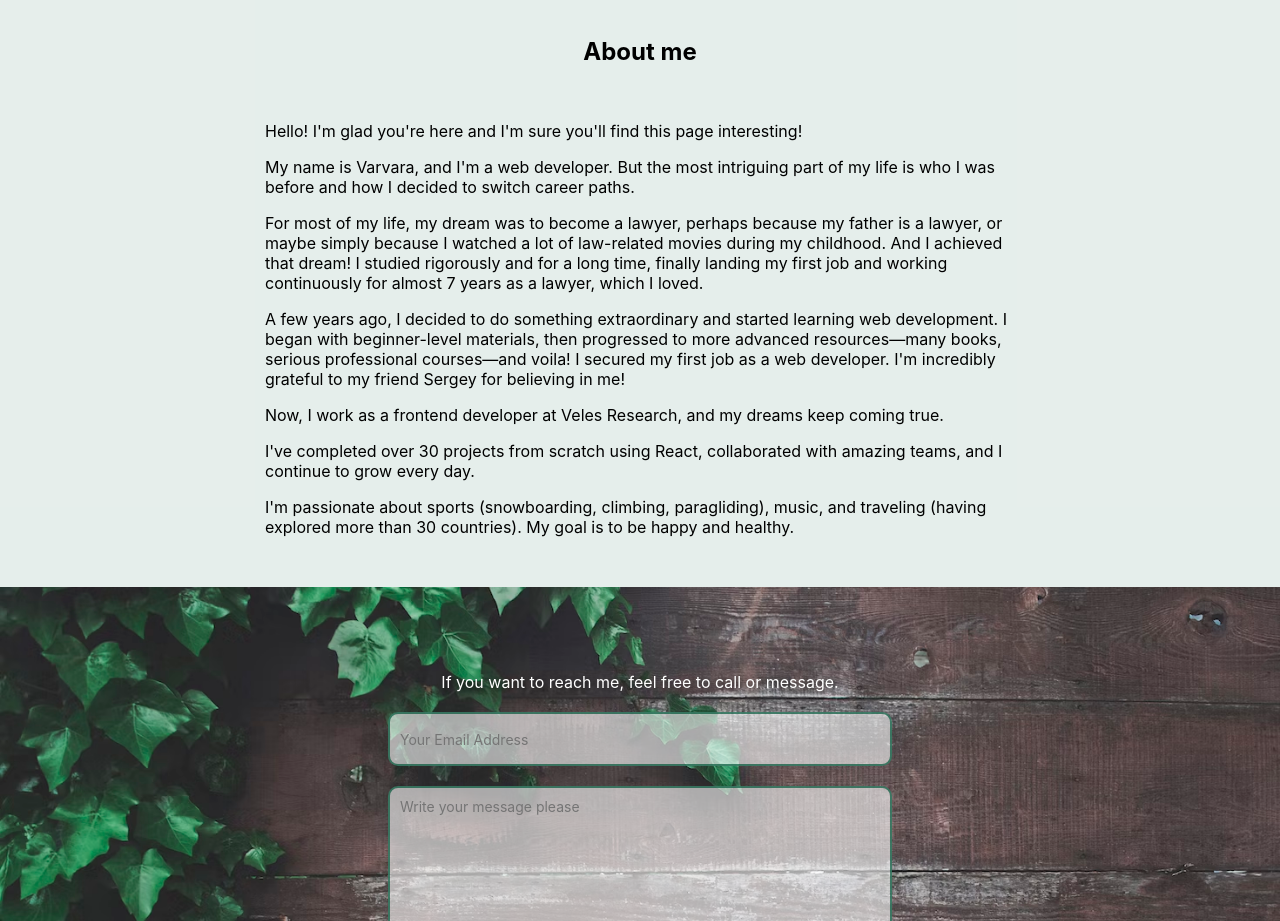
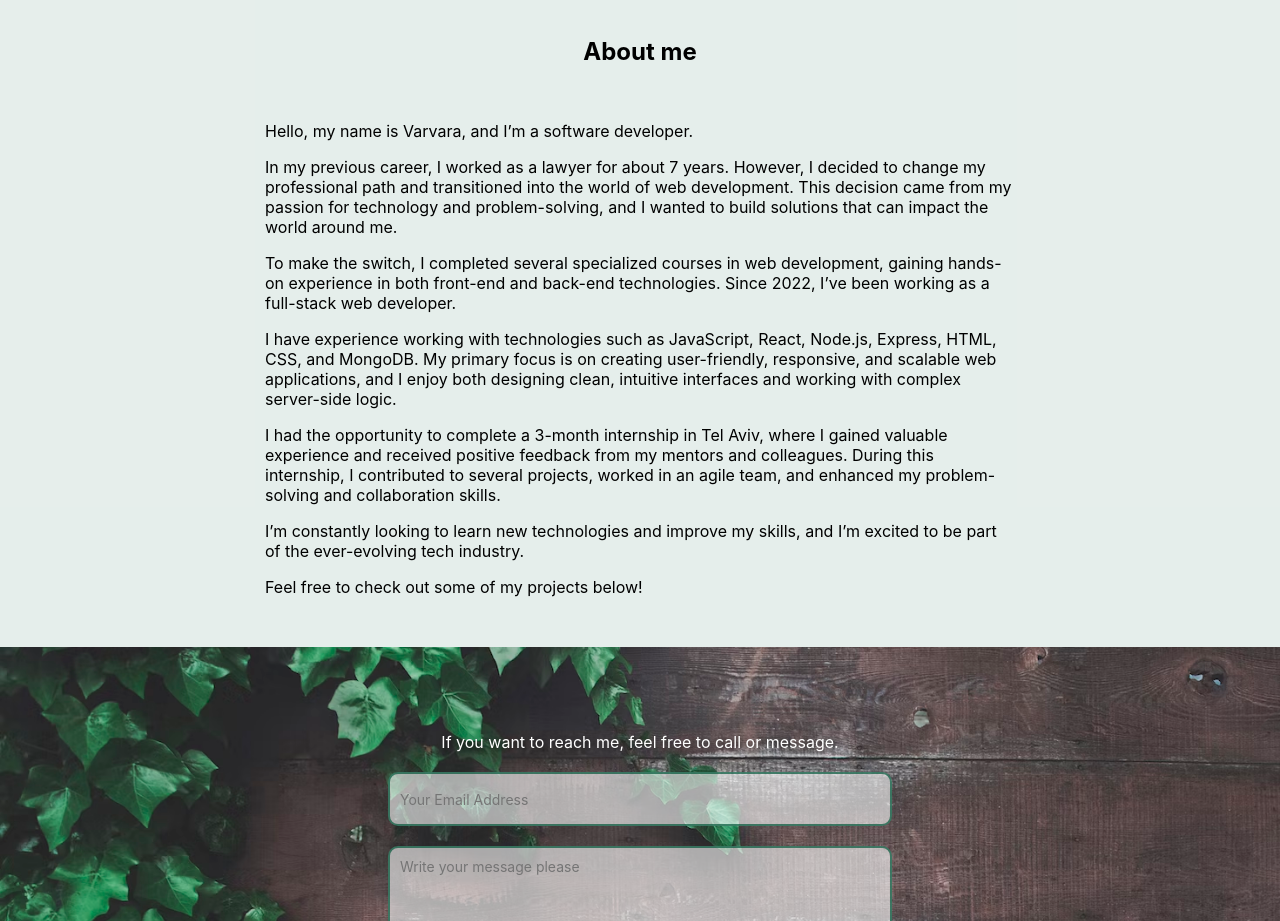
Before and after one commit to VarvaraKorableva/portfolio-web-developer, a React (Create React App) app: page / in a window 1280 px wide. Shown: the part 4320-5241 px from the top of the page. Built offline with nearby package versions, Linux system fonts and the light colour scheme.

Commit message:
changed text

```diff
--- a/src/Components/About/About.js
+++ b/src/Components/About/About.js
@@ -7,26 +7,20 @@ return (
     <div className='about' id='aboutme'>
         <h2 className='about__title'>About me</h2>
         <div className='about__text-continer'>
-          <p className='about__text'>Hello! I'm glad you're here and I'm sure you'll find this page interesting!</p>
-          <p className='about__text'>My name is Varvara, and I'm a web developer. But the most intriguing part of my
-          life is who I was before and how I decided to switch career paths.
-          </p>
-          <p className='about__text'>For most of my life, my dream was to become a lawyer, perhaps because my
-          father is a lawyer, or maybe simply because I watched a lot of law-related movies during my childhood.
-          And I achieved that dream! I studied rigorously and for a long time, finally landing my first job and
-          working continuously for almost 7 years as a lawyer, which I loved.
-          </p>
-          <p className='about__text'>A few years ago, I decided to do something extraordinary and started
-          learning web development. I began with beginner-level materials, then progressed to more advanced
-          resources—many books, serious professional courses—and voila! I secured my first job as a web developer.
-          I'm incredibly grateful to my friend Sergey for believing in me!
-          </p>
-          <p className='about__text'>Now, I work as a frontend developer at Veles Research, and my dreams keep
-          coming true.</p>
-          <p className='about__text'>I've completed over 30 projects from scratch using React, collaborated with
-          amazing teams, and I continue to grow every day.</p>
-          <p className='about__text'>I'm passionate about sports (snowboarding, climbing, paragliding),
-          music, and traveling (having explored more than 30 countries). My goal is to be happy and healthy.</p>
+          <p className='about__text'>Hello, my name is Varvara, and I’m a software developer.</p>
+
+          <p className='about__text'>In my previous career, I worked as a lawyer for about 7 years. However, I decided to change my professional path and transitioned into the world of web development. This decision came from my passion for technology and problem-solving, and I wanted to build solutions that can impact the world around me.</p>
+
+          <p className='about__text'>To make the switch, I completed several specialized courses in web development, gaining hands-on experience in both front-end and back-end technologies. Since 2022, I’ve been working as a full-stack web developer.</p>
+
+          <p className='about__text'>I have experience working with technologies such as JavaScript, React, Node.js, Express, HTML, CSS, and MongoDB. My primary focus is on creating user-friendly, responsive, and scalable web applications, and I enjoy both designing clean, intuitive interfaces and working with complex server-side logic.</p>
+
+          <p className='about__text'>I had the opportunity to complete a 3-month internship in Tel Aviv, where I gained valuable experience and received positive feedback from my mentors and colleagues. During this internship, I contributed to several projects, worked in an agile team, and enhanced my problem-solving and collaboration skills.</p>
+
+          <p className='about__text'>I’m constantly looking to learn new technologies and improve my skills, and I’m excited to be part of the ever-evolving tech industry.</p>
+
+          <p className='about__text'>Feel free to check out some of my projects below!</p>
+
         </div>
 
     </div>
```
